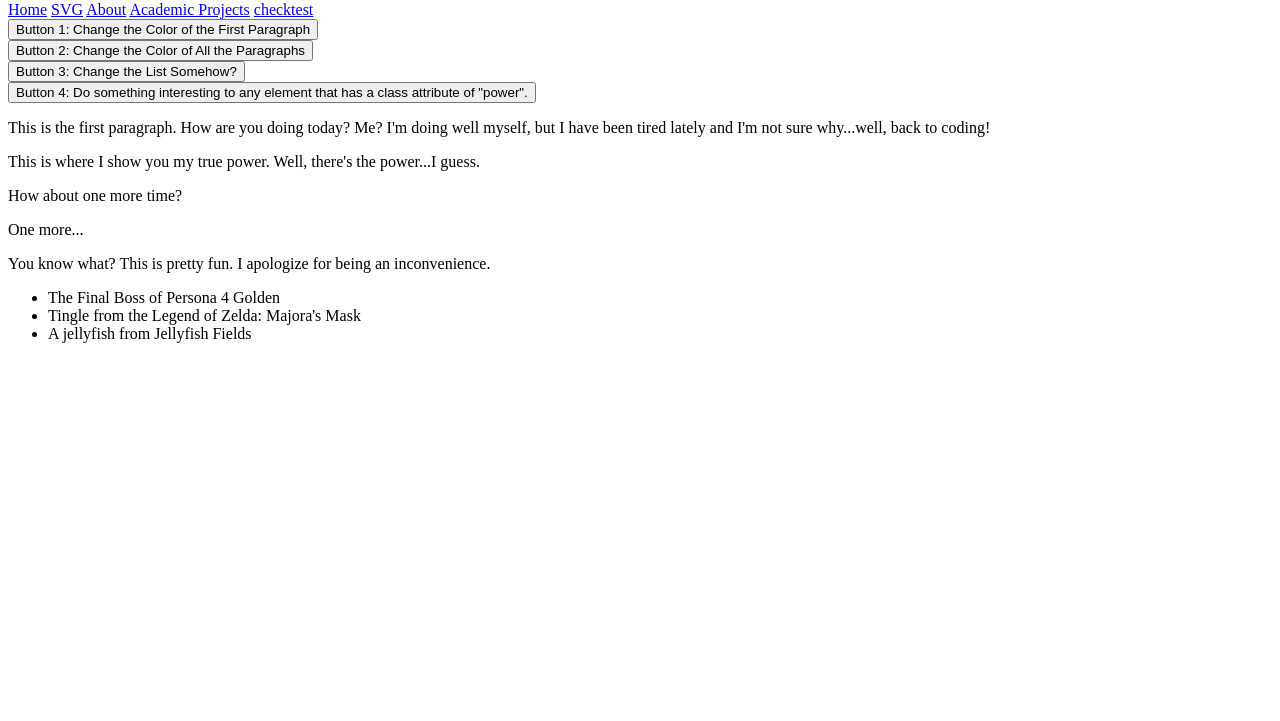
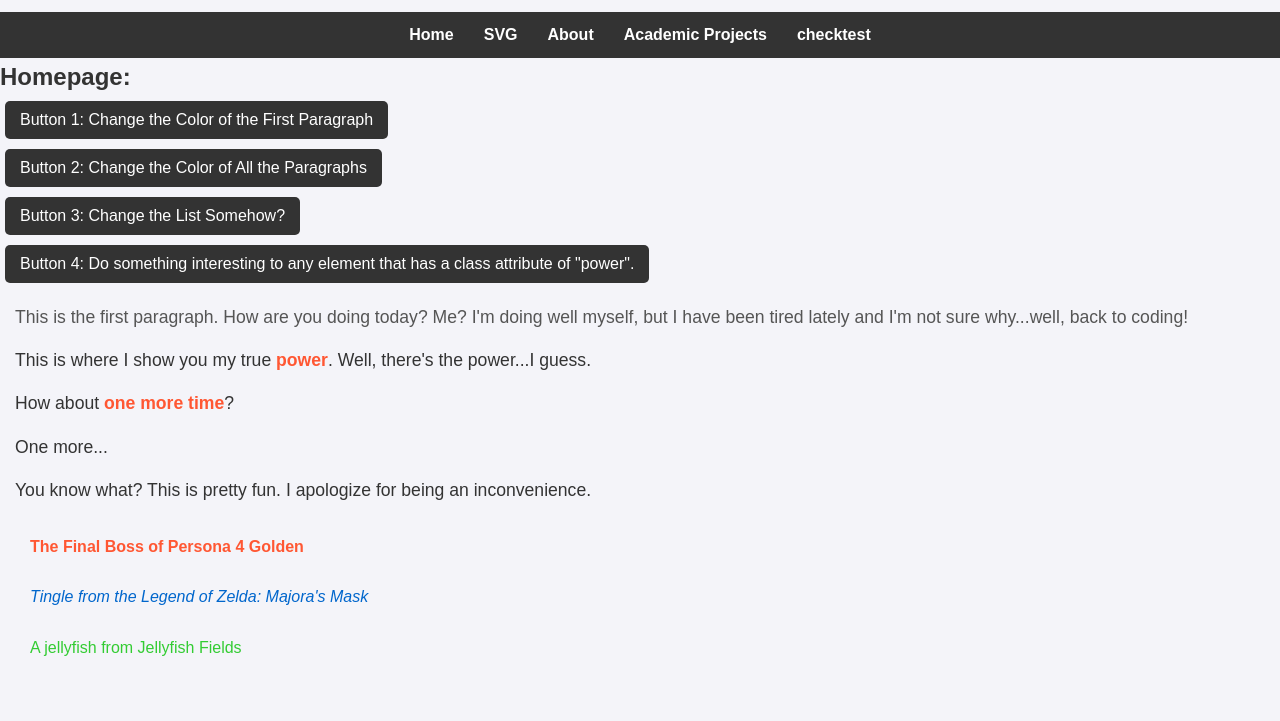
Before and after one commit to LPHerschell/Herschell-Portfolio, a plain HTML site: page docs/index.html in a window 1280 px wide. Shown: the part 79-800 px from the top of the page. Drawn offline with Linux system fonts and the light colour scheme.

```diff
--- a/docs/index.html
+++ b/docs/index.html
@@ -11,14 +11,20 @@
         <link rel="stylesheet" href="style.css">
 
     </head>
+
     <body>
-        <h1>LPHerschell Working With <span class="power">JavaScript</span> Now</h1>
+        <h1>Lyndon Herschell <span class="power">Portfolio</span> Webpage</h1>
         <nav>
             <a href="index.html">Home</a>
             <a href="svg.html">SVG</a>
             <a href="about.html">About</a>
             <a href="projects.html">Academic Projects</a>
             <a href="checktest.html">checktest</a>
+        </nav>
+    </body>
+
+<body>
+    <h2>Homepage:</h2>
     <div>
         <button>Button 1: Change the Color of the First Paragraph</button>
     </div>
@@ -43,4 +49,6 @@
         <li id="jellyfish">A jellyfish from Jellyfish Fields</li>
     </ul>
 </body>
+
+
 </html>
--- a/docs/style.css
+++ b/docs/style.css
@@ -1,4 +1,138 @@
 @import url('https://fonts.googleapis.com/css2?family=League+Spartan:wght@400;700&display=swap');
+
+* {
+    margin: 0;
+    padding: 0;
+    box-sizing: border-box;
+}
+
+body {
+    font-family: Arial, sans-serif;
+    background-color: #f4f4f9;
+    color: #333;
+    line-height: 1.6;
+}
+
+
+h1 {
+    text-align: center;
+    font-size: 2em;
+    margin: 20px;
+    color: #342c2a;
+}
+
+.power {
+    color: #ff5733;
+    font-weight: bold;
+}
+
+
+
+/* Navigation Styles */
+nav {
+    display: flex;
+    justify-content: center;
+    background-color: #333;
+    padding: 10px;
+}
+
+nav a {
+    color: #fff;
+    text-decoration: none;
+    margin: 0 15px;
+    font-weight: bold;
+}
+
+nav a:hover {
+    color: #ff5733;
+}
+
+
+
+/* Button Styles */
+button {
+    padding: 10px 15px;
+    margin: 5px;
+    cursor: pointer;
+    font-size: 1em;
+    border: none;
+    background-color: #333;
+    color: #fff;
+    border-radius: 5px;
+}
+
+button:hover {
+    background-color: #ff5733;
+}
+
+
+/* Paragraph Styles */
+p {
+    margin: 15px;
+    font-size: 1.1em;
+}
+
+#colorToggle {
+    color: #555;
+    transition: color 0.3s ease;
+}
+
+
+/* List Styles */
+ul {
+    list-style-type: none;
+    padding: 0;
+    margin: 20px;
+}
+
+li {
+    padding: 10px;
+    margin: 5px 0;
+}
+
+#Boss {
+    color: #ff5733;
+    font-weight: bold;
+}
+
+#Tingle {
+    color: #0066cc;
+    font-style: italic;
+}
+
+#jellyfish {
+    color: #33cc33;
+}
+
+
+/* Animation and Interactive Styles */
+.power {
+    transition: transform 0.3s ease;
+}
+
+.power:hover {
+    transform: scale(1.1);
+    color: #ff5733;
+}
+
+/* Dropdown Styles */
+details {
+    margin: 15px 0;
+}
+
+summary {
+    font-weight: bold;
+    cursor: pointer;
+    font-size: 1.2em;
+}
+
+details[open] summary {
+    color: #ff5733;
+}
+
+details p, details img, details a, details iframe {
+    margin-top: 10px;
+}
 
 header {
     text-align: center;
```
Also changed, not shown: docs/about.html (+1 -1 lines), docs/checktest.html (+1 -1 lines), docs/projects.html (+56 -0 lines). Lines whose indentation alone changed are shown as unchanged.
